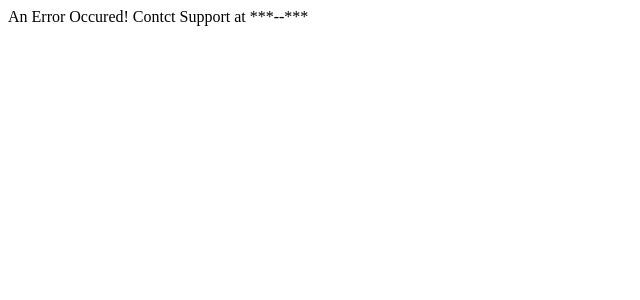
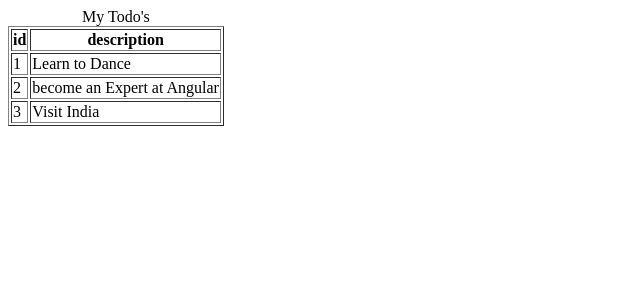
Before and after one commit to raushan9jnv/AngularJavaToDoProject, an Angular app in the folder FrontEnd/todo/: page /todos in a window 1280 px wide. Shown: the top 300 px of the page, without its empty margins (0-640 px from the left). Built offline with nearby package versions, Linux system fonts and the light colour scheme.

Commit message:
created todo component and display for loop table

```diff
--- a/FrontEnd/todo/src/app/app-routing.module.ts
+++ b/FrontEnd/todo/src/app/app-routing.module.ts
@@ -1,6 +1,7 @@
 import { NgModule } from '@angular/core';
 import { Routes, RouterModule } from '@angular/router';
 import { ErrorComponent } from './error/error.component';
+import { ListTodosComponent } from './list-todos/list-todos.component';
 import { LoginComponent } from './login/login.component';
 import { WelcomeComponent } from './welcome/welcome.component';
 
@@ -8,7 +9,8 @@
   { path: '', component: LoginComponent },
   { path: 'login', component: LoginComponent },
   { path: 'welcome/:name', component: WelcomeComponent },
-  { path: '**', component: ErrorComponent }
+  {path : 'todos', component: ListTodosComponent},
+  { path: '**', component: ErrorComponent }  //star star ** is a regular expression to match anything, so always put it below..order is very important otherwise it match any thing,.
 ];
 
 @NgModule({
--- a/FrontEnd/todo/src/app/app.module.ts
+++ b/FrontEnd/todo/src/app/app.module.ts
@@ -8,6 +8,7 @@
 import { LoginComponent } from './login/login.component';
 import { FormsModule } from '@angular/forms';
 import { ErrorComponent } from './error/error.component';
+import { ListTodosComponent } from './list-todos/list-todos.component';
 
 @NgModule({
   declarations: [
@@ -15,7 +16,8 @@
     WelcomeComponent,
     WelcometestComponent,
     LoginComponent,
-    ErrorComponent
+    ErrorComponent,
+    ListTodosComponent
   ],
   imports: [
     BrowserModule,
--- /dev/null
+++ b/FrontEnd/todo/src/app/list-todos/list-todos.component.html
@@ -0,0 +1,16 @@
+<table border="1">
+  <caption> My Todo's</caption>
+  <thead>
+    <tr>
+      <th>id</th>
+      <th>description</th>
+    </tr>
+  </thead>
+  <tbody>
+    <!-- for (Todo todo: todos){ in JAVA -->
+    <tr *ngFor="let todo of todos">
+      <td>{{todo.id}}</td>
+      <td>{{todo.description}}</td>
+    </tr>
+  </tbody>
+</table>
--- /dev/null
+++ b/FrontEnd/todo/src/app/list-todos/list-todos.component.ts
@@ -0,0 +1,26 @@
+import { Component, OnInit } from '@angular/core';
+
+@Component({
+  selector: 'app-list-todos',
+  templateUrl: './list-todos.component.html',
+  styleUrls: ['./list-todos.component.css']
+})
+export class ListTodosComponent implements OnInit {
+
+  todos =[
+    {id : 1, description : 'Learn to Dance'},
+    {id : 2, description : 'become an Expert at Angular'},
+    {id : 3, description : 'Visit India'}
+  ]
+
+  // todo={
+  //   id : 1,
+  //   description : 'Learn to Dance'
+  // }
+
+  constructor() { }
+
+  ngOnInit() {
+  }
+
+}
```
Also changed, not shown: FrontEnd/todo/src/app/list-todos/list-todos.component.css (added), 1 other file (tests, documents, lock files or other folders).
